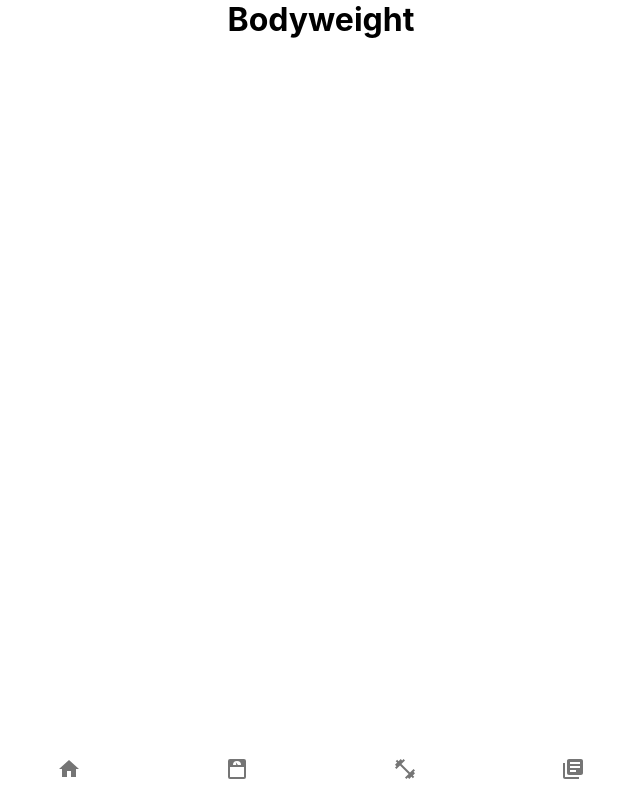
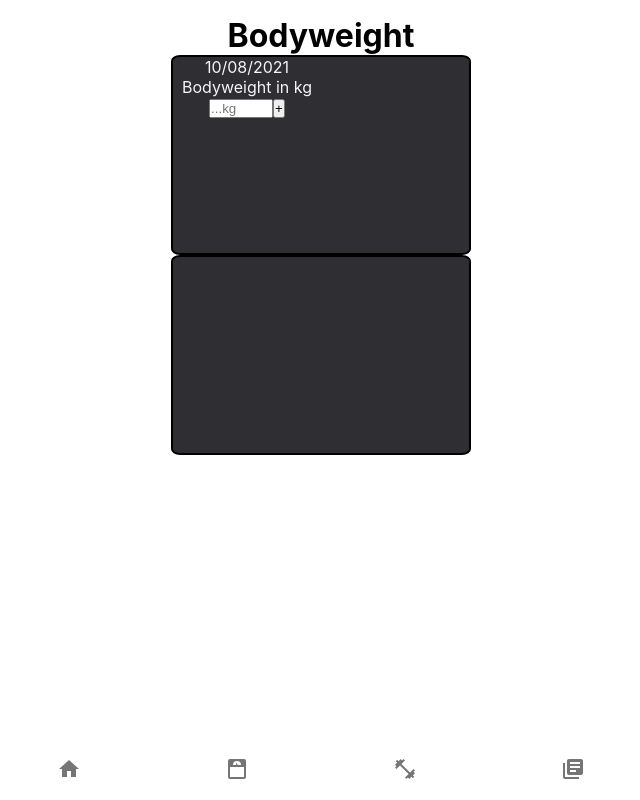
Before and after one commit to AlexJanow/WeightMate, a React (Create React App) app: page /bodyweight in a window 1280 px wide. Shown: the whole page, without its empty margins (319-959 px from the left). Built offline with nearby package versions, Linux system fonts and the light colour scheme.

Commit message:
create bodyweight page with input and simple save to localStorage

```diff
--- a/package.json
+++ b/package.json
@@ -11,6 +11,7 @@
     "@testing-library/react": "^11.2.7",
     "@testing-library/user-event": "^12.8.3",
     "chart.js": "^3.5.0",
+    "dayjs": "^1.10.6",
     "react": "^17.0.2",
     "react-chartjs-2": "^3.0.4",
     "react-dom": "^17.0.2",
--- a/src/App.css
+++ b/src/App.css
@@ -1,11 +1,11 @@
-*,
-*::before,
-*::after {
-  padding: 0;
-  margin: 0;
-  box-sizing: border-box;
+.App {
+  text-align: center;
+  padding: 1rem 1rem 0 1rem;
+  display: grid;
+  grid-template-columns: auto;
+  grid-template-rows: auto;
 }
 
-.App {
-  text-align: center;
+.main {
+  overflow-y: scroll;
 }
--- /dev/null
+++ b/src/components/BodyweightForm.js
@@ -0,0 +1,32 @@
+import { useState, useEffect } from "react";
+import dayjs from "dayjs";
+export default function BodyweightForm() {
+  const date = dayjs().format("DD/MM/YYYY");
+
+  const [bodyweight, setBodyweight] = useState(() => {
+    const saved = localStorage.getItem("bodyweight");
+    const initialValue = JSON.parse(saved);
+    return initialValue || "";
+  });
+
+  useEffect(() => {
+    localStorage.setItem(date, JSON.stringify(bodyweight));
+  }, [bodyweight]);
+
+  return (
+    <form>
+      <label htmlFor="bodyweight__input">Bodyweight in kg</label>
+      <input
+        type="number"
+        id="bodyweight__input"
+        name="bodyweight__input"
+        required
+        width="200"
+        placeholder="...kg"
+        value={bodyweight}
+        onChange={(e) => setBodyweight(e.target.value)}
+      />
+      <button type="submit">+</button>
+    </form>
+  );
+}
--- a/src/components/ChartBodyweight.js
+++ b/src/components/ChartBodyweight.js
@@ -1,5 +1,7 @@
 import { Line } from "react-chartjs-2";
 import "./ChartBodyweight.css";
+import dayjs from "dayjs";
+
 export default function ChartBodyweight() {
   const labels = [1, 2, 3, 4, 5, 6, 7];
   const data = {
--- a/src/index.css
+++ b/src/index.css
@@ -1,13 +1,21 @@
+*,
+*::before,
+*::after {
+  padding: 0;
+  margin: 0;
+  box-sizing: border-box;
+}
+
 body {
   margin: 0;
-  font-family: -apple-system, BlinkMacSystemFont, 'Segoe UI', 'Roboto', 'Oxygen',
-    'Ubuntu', 'Cantarell', 'Fira Sans', 'Droid Sans', 'Helvetica Neue',
+  font-family: -apple-system, BlinkMacSystemFont, "Segoe UI", "Roboto", "Oxygen",
+    "Ubuntu", "Cantarell", "Fira Sans", "Droid Sans", "Helvetica Neue",
     sans-serif;
   -webkit-font-smoothing: antialiased;
   -moz-osx-font-smoothing: grayscale;
 }
 
 code {
-  font-family: source-code-pro, Menlo, Monaco, Consolas, 'Courier New',
+  font-family: source-code-pro, Menlo, Monaco, Consolas, "Courier New",
     monospace;
 }
--- /dev/null
+++ b/src/pages/Bodyweight.css
@@ -0,0 +1,17 @@
+.bodyweight__container {
+  background-color: #2e2e33;
+  border-radius: 3%;
+  border: 2px solid black;
+  width: 300px;
+  height: 200px;
+  margin: auto;
+  display: grid;
+  grid-template-columns: 1fr 1fr;
+}
+
+.bodyweight__date {
+  color: whitesmoke;
+}
+#bodyweight__input {
+  width: 4rem;
+}
--- a/src/pages/Bodyweight.js
+++ b/src/pages/Bodyweight.js
@@ -1,7 +1,20 @@
+import dayjs from "dayjs";
+import "./Bodyweight.css";
+
+import BodyweightForm from "../components/BodyweightForm";
+
 export default function Bodyweight() {
+  const date = dayjs().format("DD/MM/YYYY");
   return (
     <div>
       <h1>Bodyweight</h1>
+      <div className="bodyweight__container">
+        <div className="bodyweight__date">
+          {date}
+          <BodyweightForm />
+        </div>
+      </div>
+      <div className="bodyweight__container"></div>
     </div>
   );
 }
```
Also changed, not shown: 1 other file (tests, documents, lock files or other folders).
